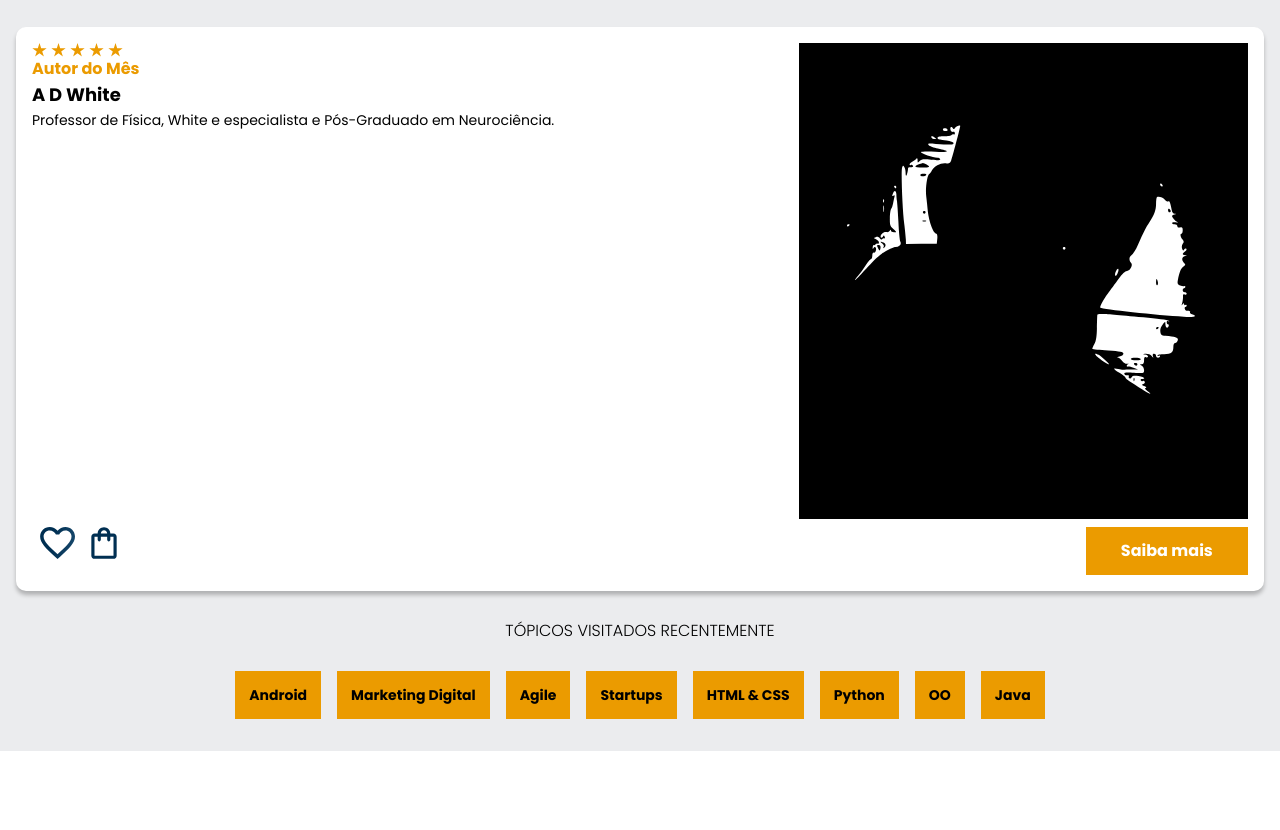
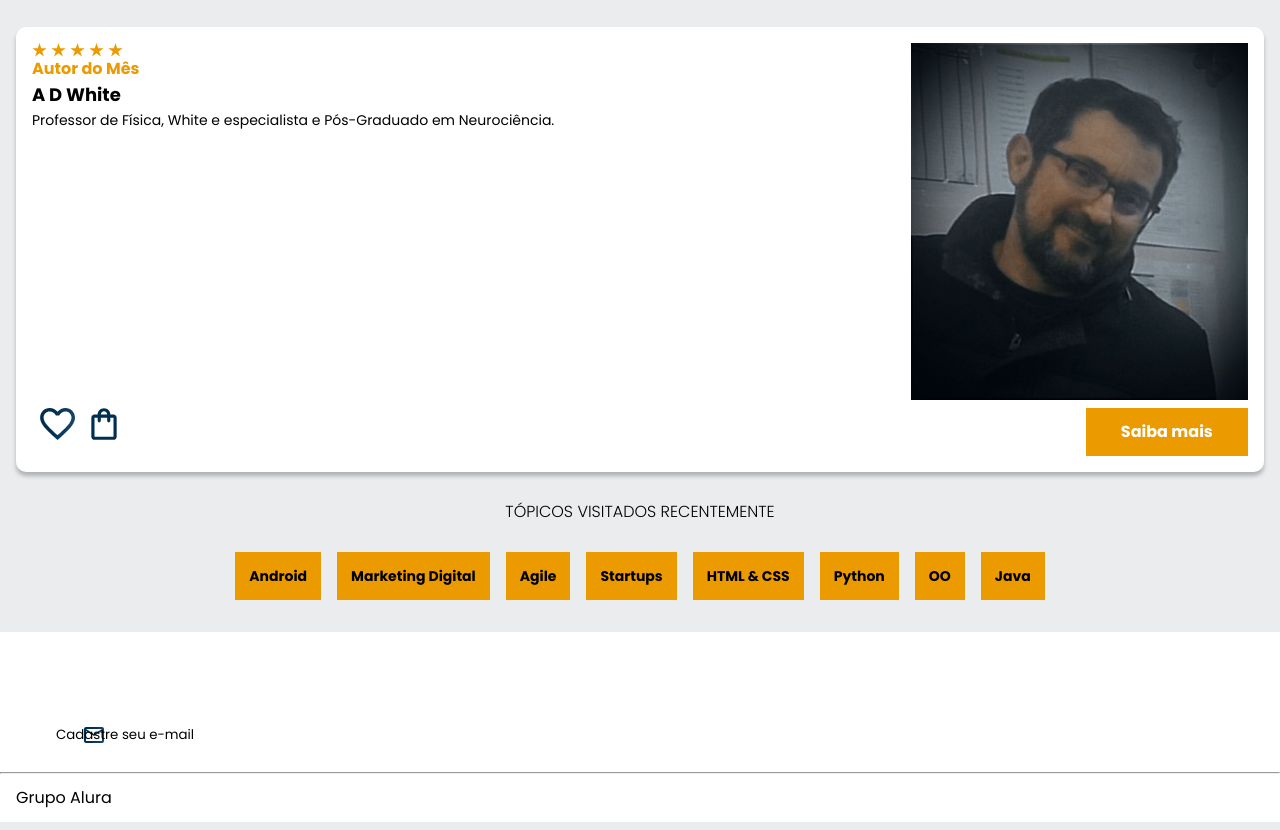
Before and after one commit to ProBranco/4bim.projeto1, a plain HTML site: page index.html in a window 1280 px wide. Shown: the part 1864-2694 px from the top of the page. Drawn offline with nearby package versions, Linux system fonts and the light colour scheme.

Commit message:
Update index.html

```diff
--- a/index.html
+++ b/index.html
@@ -146,7 +146,7 @@
           </p>
         </div>
         <!-- 2º coluna -->
-        <img src="img/Branco.svg" class="descrição__imagem">
+        <img src="img/Escritora.jpg" class="descrição__imagem">
       </div>
 
       <!-- 2º linha -->
```
